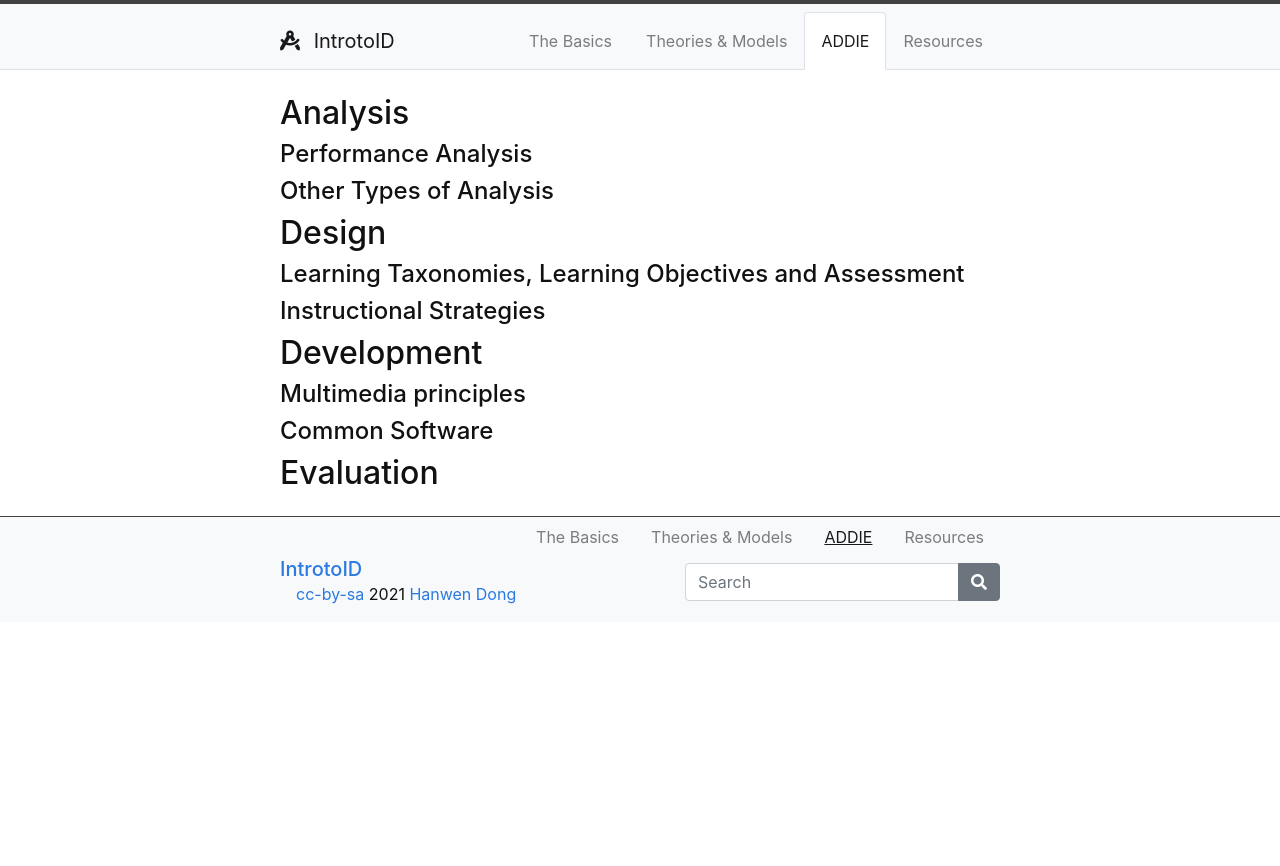
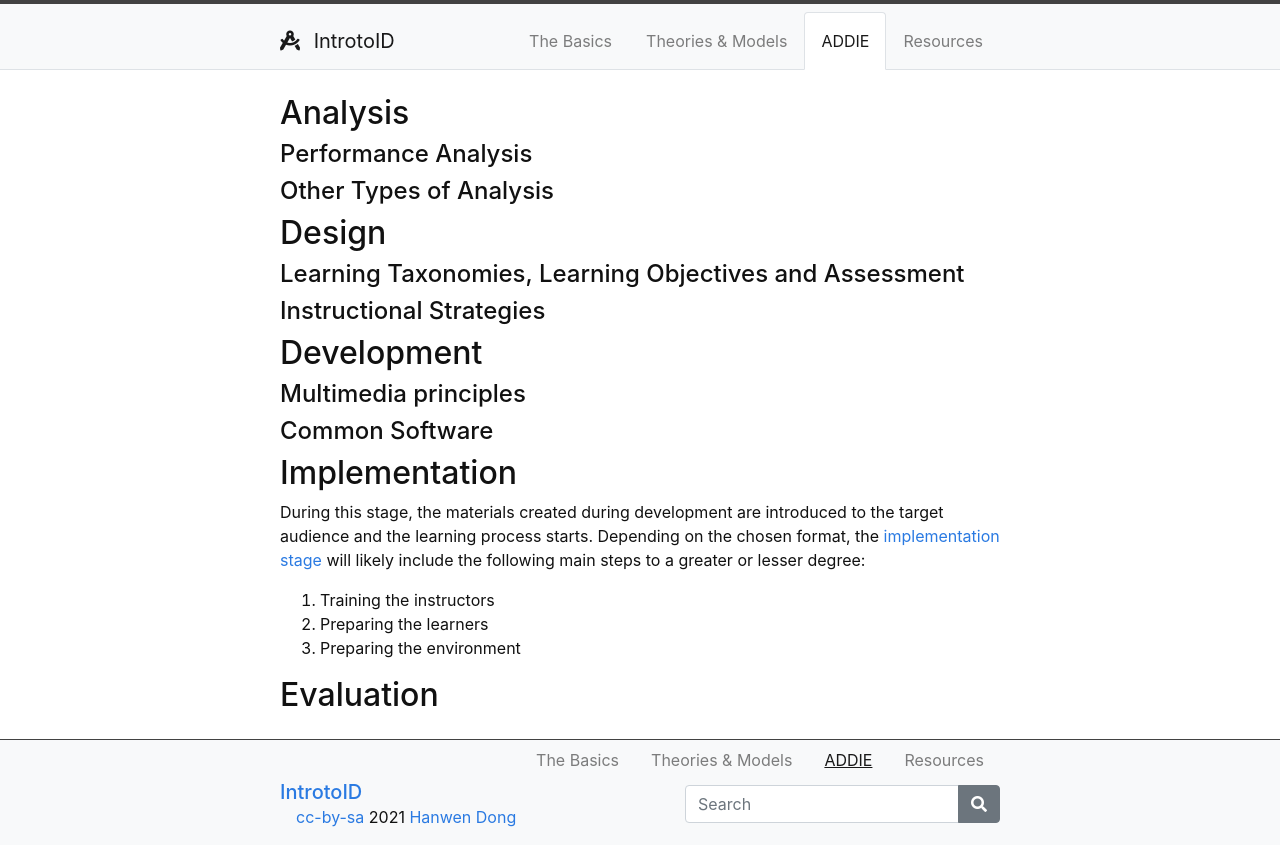
Before and after one commit to hanwendong1/IntrotoID, a Jekyll site: the page built from content/3-ADDIE.md, in a window 1280 px wide. Shown: the top 866 px of the page. Built offline with Jekyll 4.4.1, drawn with Linux system fonts in a browser that asks for light colours.

Commit message:
Update 3-ADDIE.md

```diff
--- a/content/3-ADDIE.md
+++ b/content/3-ADDIE.md
@@ -21,4 +21,12 @@ nav: true
 
 #### Common Software
 
+## Implementation
+
+During this stage, the materials created during development are introduced to the target audience and the learning process starts. Depending on the chosen format, the <a href="https://elearningindustry.com/getting-know-addie-implementation" target="_blank">implementation stage</a> will likely include the following main steps to a greater or lesser degree:
+
+1. Training the instructors
+2. Preparing the learners
+3. Preparing the environment
+
 ## Evaluation
```
